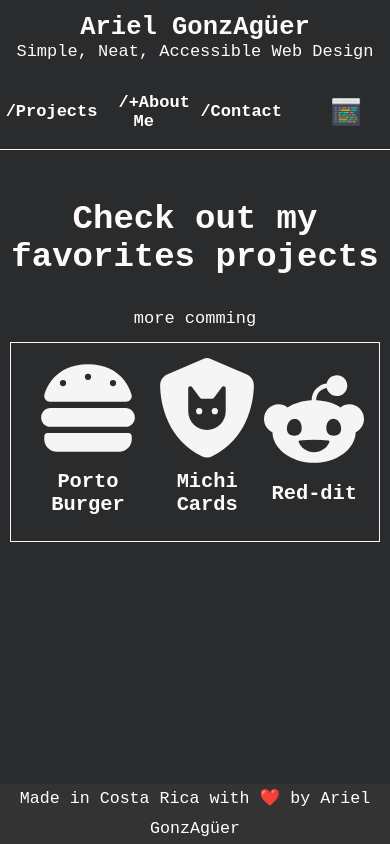
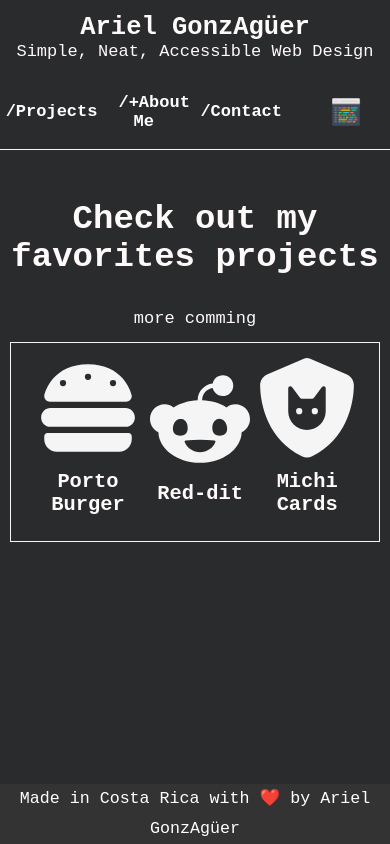
Before and after one commit to Ariel-GonzAguer/portfolio, a React (Create React App) app: page /projects in a window 390 px wide. Built offline with nearby package versions, Linux system fonts and the light colour scheme.

Commit message:
reacomodo de proyectos

```diff
--- a/src/components/Projects/Projects.module.css
+++ b/src/components/Projects/Projects.module.css
@@ -28,6 +28,8 @@
   height: auto;
   padding: 55px;
   margin-bottom: 50px;
+  align-items: center;
+  justify-content: space-between;
 }
 
 /* .tooltip {
@@ -63,7 +65,7 @@
 }
 
 .projectDiv h2 {
-  margin: 10px auto;
+  margin: 10px 0;
 }
 
 .projectIcon {
@@ -129,6 +131,8 @@
     width: 95%;
     padding: 15px;
     margin-bottom: 100px;
+    justify-content: space-around;
+    align-items: center;
   }
 
   .projectIcon {
@@ -138,9 +142,12 @@
 
   .projectDiv {
     display: flex;
+    flex-direction: column;
     align-items: center;
-    justify-content: center;
+    /* justify-content: center; */
     text-align: center;
+    margin: 0 auto;
+    /* border: 15px solid red; */
   }
 
   .projectDiv h2 {
@@ -169,6 +176,7 @@
     align-items: center;
     justify-content: center;
     text-align: center;
+
   }
 
   .projectDiv h2 {
--- a/src/components/Projects/ProjectsContainer.js
+++ b/src/components/Projects/ProjectsContainer.js
@@ -19,18 +19,18 @@ const projects = [
   },
 
   {
+    icon: faRedditAlien,
+    name: "Red-dit",
+    href: "#",
+    text: `This web app is part of CodeCademy's Front End Development Engineering curriculum. For this project the objective is to create a web app that uses the Reddit API, React, Redux and OAuth 2.0. The application will allow users to view and search posts and comments provided by the API.`,
+  },
+
+  {
     icon: faShieldCat,
     name: "Michi Cards",
     href: "https://michicards.netlify.app/",
     text: `With this web app You can create cards similar to other card games like Pokemon, but Cat based.
 Take a screenshot and share it with your friends 😺`,
-  },
-
-  {
-    icon: faRedditAlien,
-    name: "Red-dit",
-    href: "#",
-    text: `This web app is part of CodeCademy's Front End Development Engineering curriculum. For this project the objective is to create a web app that uses the Reddit API, React, Redux and OAuth 2.0. The application will allow users to view and search posts and comments provided by the API.`,
   },
 
   // {
```
